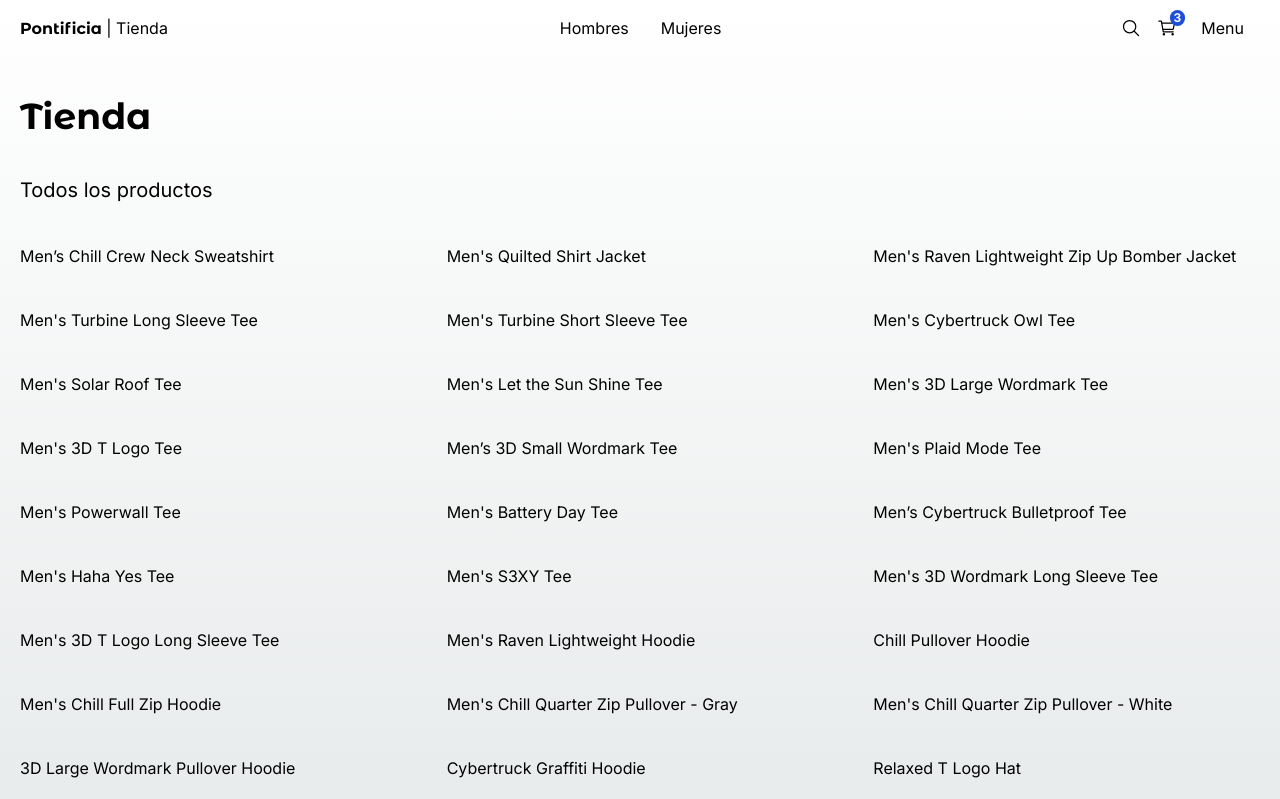
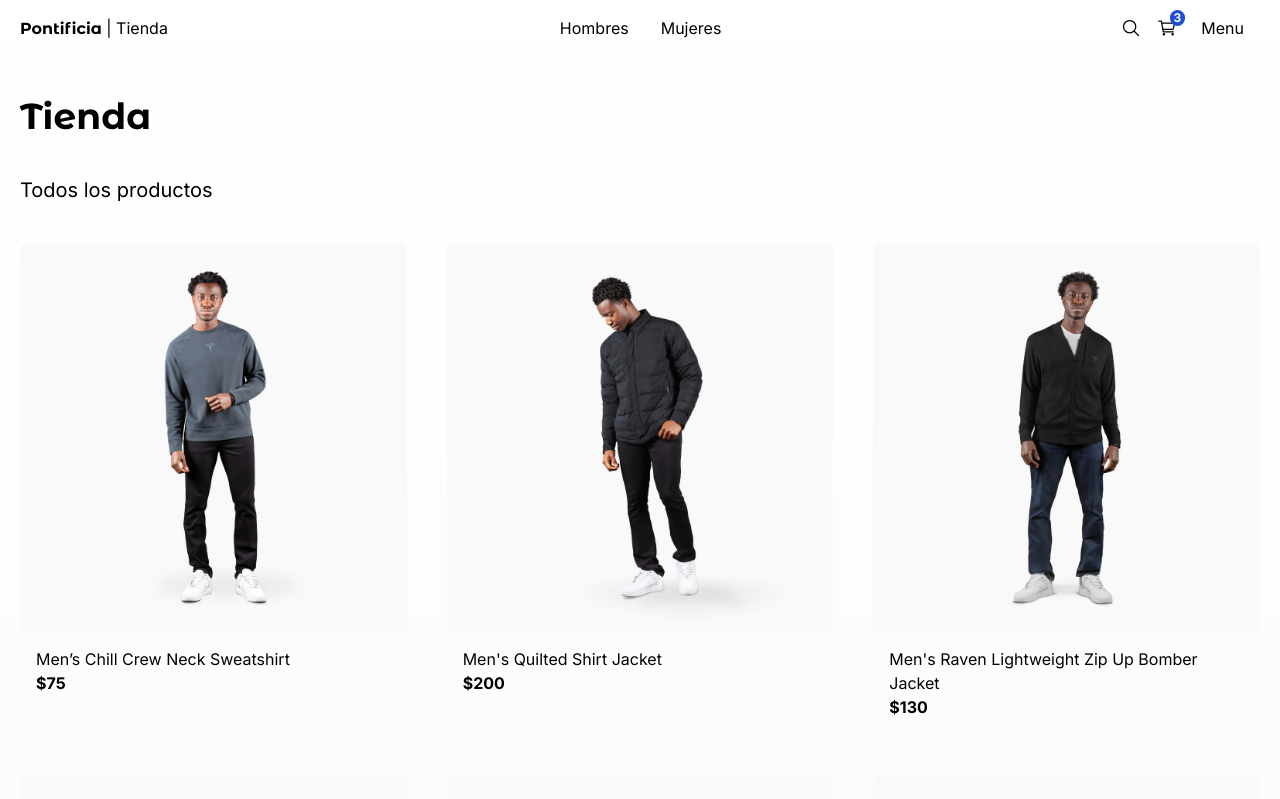
Before and after one commit to Juan-Ayme/e-comerce, a Next.js app: page / in a window 1280 px wide. Shown: the top 799 px of the page. Built offline with nearby package versions, Linux system fonts and the light colour scheme.

Commit message:
Cambiar Imagen - MouseOver

```diff
--- a/src/components/index.ts
+++ b/src/components/index.ts
@@ -3,3 +3,4 @@
 export * from './ui/title/Title';
 
 export * from './products/product-gird/ProductGrid';
+export * from './products/product-gird/ProductGridItem';
--- a/src/components/products/product-gird/ProductGrid.tsx
+++ b/src/components/products/product-gird/ProductGrid.tsx
@@ -1,4 +1,5 @@
 import { Product } from "@/interfaces";
+import { ProductGridItem } from "./ProductGridItem";
 
 interface Props{
     products: Product[];// arreglo de productos
@@ -12,7 +13,10 @@
     <div className="grid grid-cols-2 sm:grid-cols-3 gap-10 mb-10">
         {
             products.map(product =>(
-                <span key={product.slug}>{ product.title}</span>
+                <ProductGridItem
+                 key={product.slug}
+                 product={product}
+                />
             ))
         }
     </div>
--- /dev/null
+++ b/src/components/products/product-gird/ProductGridItem.tsx
@@ -0,0 +1,44 @@
+'use client';
+
+import Image from 'next/image';
+import Link from 'next/link';
+
+import { Product } from '@/interfaces';
+import { useState } from 'react';
+
+interface Props{
+    product: Product;
+}
+
+export const ProductGridItem  = ({product}:Props) => {
+
+  const [displayImage ,setDisplayImage] = useState(product.images[0]);// obtiene la primera imagen del producto
+
+  return (
+    <div className='rounded-md overflow-hidden fade-in'>
+      <Image
+      alt='product'
+      src={`/products/${displayImage}`}
+      className='w-full object-cover'
+      width={500}
+      height={500}
+      onMouseEnter={() => { // cambia la imagen al pasar el mouse
+        setDisplayImage(product.images[1])
+      }
+    }
+      onMouseLeave={() => {// cambia la imagen al quitar el mouse
+        setDisplayImage(product.images[0])
+      }
+    }
+      />
+      <div className='p-4 flex flex-col'>
+        <Link
+          className='hover:text-blue-700'
+          href={`/product/${product.slug}`}>
+          {product.title}
+        </Link>
+        <span className='font-bold'>${product.price}</span>
+      </div>
+      </div>
+  )
+}
```
